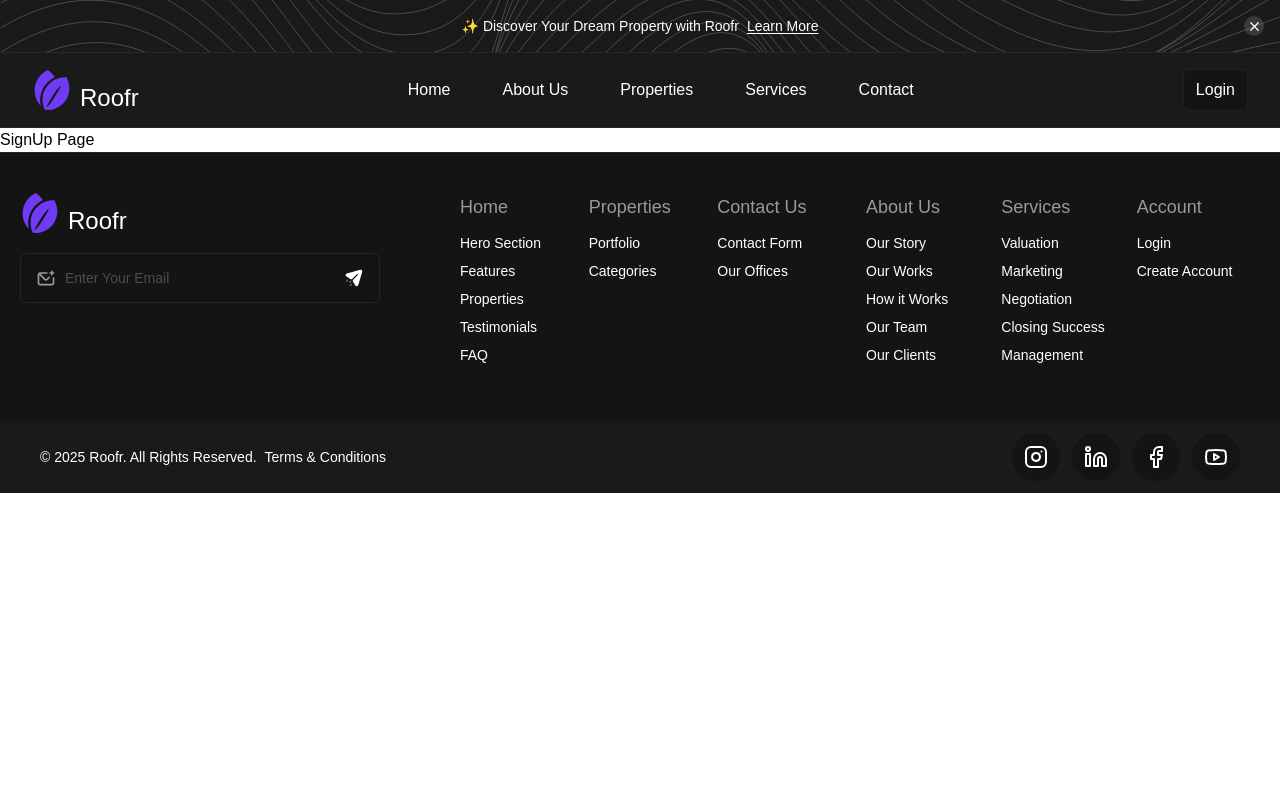
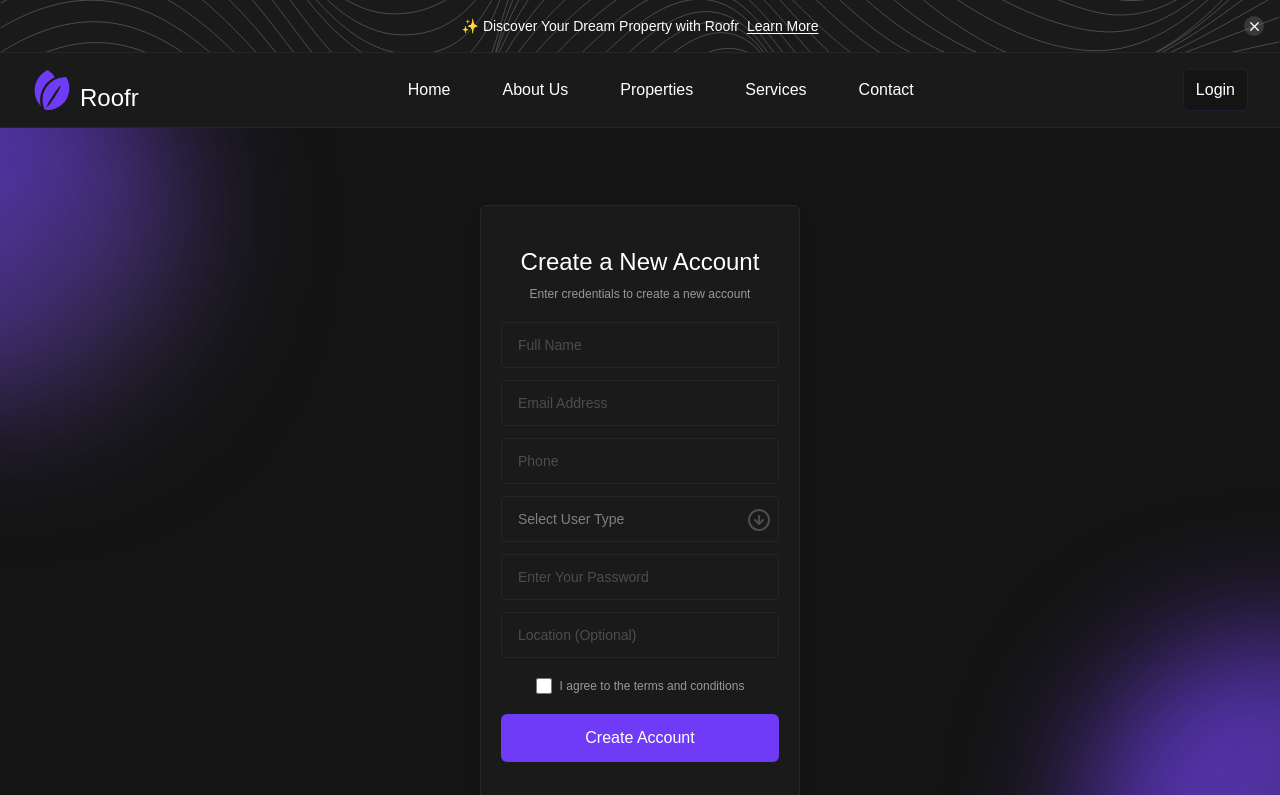
Before and after one commit to shawaiz-khan/roofr, a Next.js app: page /auth/create-account in a window 1280 px wide. Shown: the top 795 px of the page. Built offline with nearby package versions, Linux system fonts and the light colour scheme.

Commit message:
update: Created the signup form and added the validators

```diff
--- a/src/app/auth/create-account/page.tsx
+++ b/src/app/auth/create-account/page.tsx
@@ -1,9 +1,171 @@
-const SignUp: React.FC = () => {
+"use client";
+
+import { ArrowDownCircleIcon } from "lucide-react";
+import Link from "next/link";
+import { useState } from "react";
+
+const CreateAccount: React.FC = () => {
+    const [signupForm, setSignupForm] = useState({
+        name: "",
+        email: "",
+        phone: "",
+        userType: "",
+        password: "",
+        location: "",
+        terms: false,
+    });
+    const [error, setError] = useState("");
+
+    const handleOnChange = (e: React.ChangeEvent<HTMLInputElement | HTMLSelectElement>) => {
+        setSignupForm((prev) => ({
+            ...prev,
+            [e.target.name]: e.target.value,
+        }));
+        setError("");
+    };
+
+    const handleCheckboxChange = (e: React.ChangeEvent<HTMLInputElement>) => {
+        setSignupForm((prev) => ({
+            ...prev,
+            [e.target.name]: e.target.checked,
+        }));
+        setError("");
+    };
+
+    const validateForm = () => {
+        const emailPattern = /^[a-zA-Z0-9._%+-]+@[a-zA-Z0-9.-]+\.[a-zA-Z]{2,}$/;
+
+        if (signupForm.name === "" || signupForm.email === "" || signupForm.phone === "" || signupForm.password === "") {
+            setError("Please Fill All Required Fields");
+            return false;
+        } else if (!emailPattern.test(signupForm.email)) {
+            setError("Email is Invalid, Try Again!");
+            return false;
+        } else if (!signupForm.terms) {
+            setError("You must agree to the terms and conditions!");
+            return false;
+        }
+        return true;
+    };
+
+    const handleSubmit = (e: React.FormEvent<HTMLFormElement>) => {
+        e.preventDefault();
+
+        if (!validateForm()) return;
+
+        console.log("Form: ", signupForm);
+        setSignupForm({
+            name: "",
+            email: "",
+            phone: "",
+            userType: "",
+            password: "",
+            location: "",
+            terms: false,
+        });
+    };
+
+    const inputStyle = `bg-transparent border border-black-tertiary text-sm text-gray-tertiary w-full py-3 px-4 rounded-md placeholder:text-sm placeholder:text-gray-primary outline-none focus:ring-2 focus:ring-inset focus:ring-black-tertiary`;
+
     return (
-        <div>
-            SignUp Page
+        <div className="relative min-h-screen overflow-hidden bg-black-primary flex justify-center items-center py-10">
+            <form onSubmit={handleSubmit} className="bg-black-secondary px-5 py-10 max-w-xs w-full rounded-md border border-black-tertiary shadow-lg text-text-light flex flex-col items-center justify-center gap-5 z-10">
+                <div className="flex flex-col justify-center items-center space-y-2">
+                    <h1 className="text-2xl font-normal text-center text-text-light">Create a New Account</h1>
+                    <span className="text-xs text-gray-quaternary text-center">Enter credentials to create a new account</span>
+                </div>
+                <div className="space-y-3 w-full">
+                    <input
+                        type="text"
+                        placeholder="Full Name"
+                        name="name"
+                        value={signupForm.name}
+                        onChange={handleOnChange}
+                        className={inputStyle}
+                    />
+                    <input
+                        type="email"
+                        placeholder="Email Address"
+                        name="email"
+                        value={signupForm.email}
+                        onChange={handleOnChange}
+                        className={inputStyle}
+                    />
+                    <input
+                        type="text"
+                        placeholder="Phone"
+                        name="phone"
+                        value={signupForm.phone}
+                        onChange={handleOnChange}
+                        className={inputStyle}
+                    />
+                    <div className="relative">
+                        <select
+                            name="userType"
+                            value={signupForm.userType}
+                            onChange={handleOnChange}
+                            className={`${inputStyle} appearance-none pr-10`}
+                        >
+                            <option value="" disabled>Select User Type</option>
+                            <option value="Buyer">Buyer</option>
+                            <option value="Seller">Seller</option>
+                            <option value="Agent">Agent</option>
+                            <option value="Investor">Investor</option>
+                        </select>
+                        <ArrowDownCircleIcon
+                            className="absolute inset-y-0 right-2 translate-y-1/2 text-gray-primary pointer-events-none"
+                        />
+                    </div>
+                    <input
+                        type="password"
+                        placeholder="Enter Your Password"
+                        name="password"
+                        value={signupForm.password}
+                        onChange={handleOnChange}
+                        className={inputStyle}
+                    />
+                    <input
+                        type="text"
+                        placeholder="Location (Optional)"
+                        name="location"
+                        value={signupForm.location}
+                        onChange={handleOnChange}
+                        className={inputStyle}
+                    />
+                </div>
+                <div className="flex items-center justify-center space-x-2">
+                    <input
+                        type="checkbox"
+                        name="terms"
+                        checked={signupForm.terms}
+                        onChange={handleCheckboxChange}
+                        className="h-4 w-4"
+                    />
+                    <label className="text-xs text-gray-quaternary">
+                        I agree to the terms and conditions
+                    </label>
+                </div>
+                {error && <span className="text-red-500 text-xs">{error}</span>}
+                <button
+                    type="submit"
+                    className="w-full py-3 bg-purple-primary text-white rounded-md focus:ring-2 focus:ring-purple-primary transition-all"
+                >
+                    Create Account
+                </button>
+                <div className="flex justify-between w-full text-xs text-gray-quaternary mt-3">
+                    <Link href="/contact">
+                        Need Help?
+                    </Link>
+                    <Link href="/auth/login">
+                        Already have an Account? Log In
+                    </Link>
+                </div>
+            </form>
+
+            <span className="absolute bg-gradient-to-br from-purple-primary to-black-tertiary -translate-x-1/2 -translate-y-1/4 h-48 w-48 md:w-96 md:h-96 top-0 left-0 rounded-full blur-3xl z-0"></span>
+            <span className="absolute bg-gradient-to-br from-purple-primary to-black-tertiary translate-x-1/2 translate-y-1/4 h-48 w-48 md:w-96 md:h-96 bottom-0 right-0 rounded-full blur-3xl z-0"></span>
         </div>
     );
-}
+};
 
-export default SignUp;
+export default CreateAccount;
```
